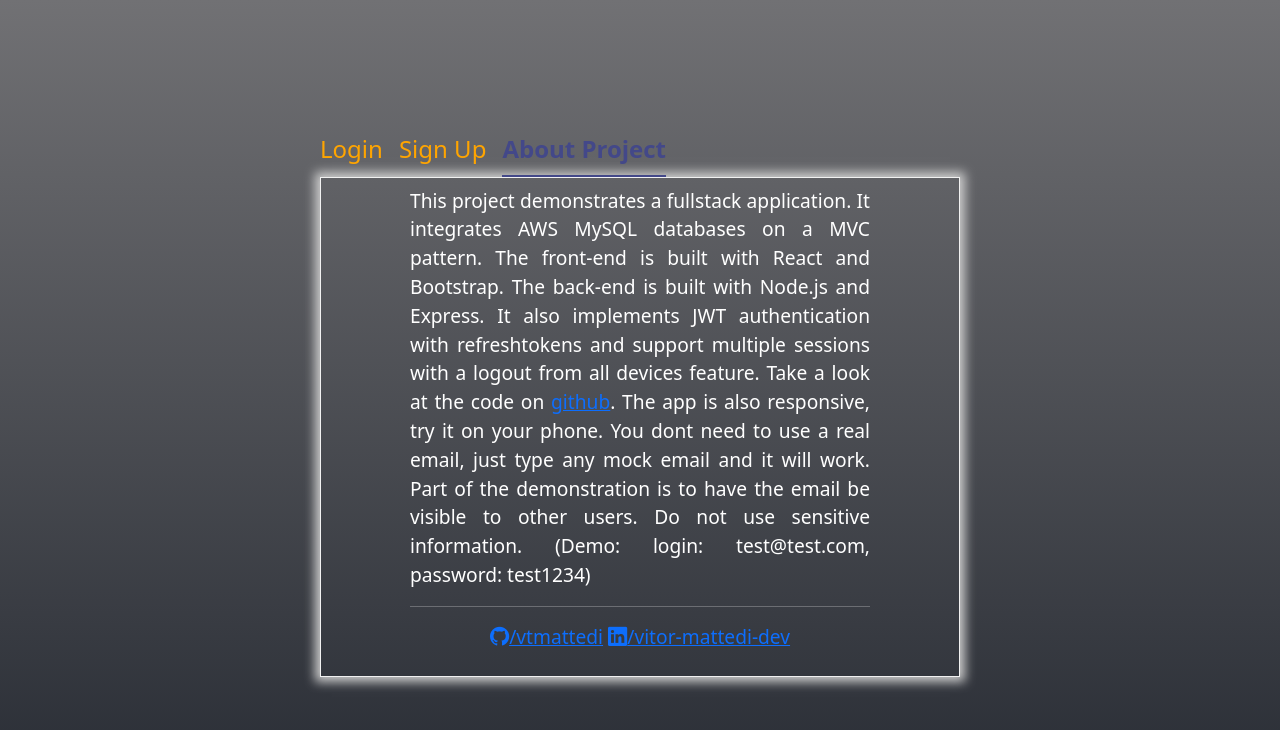
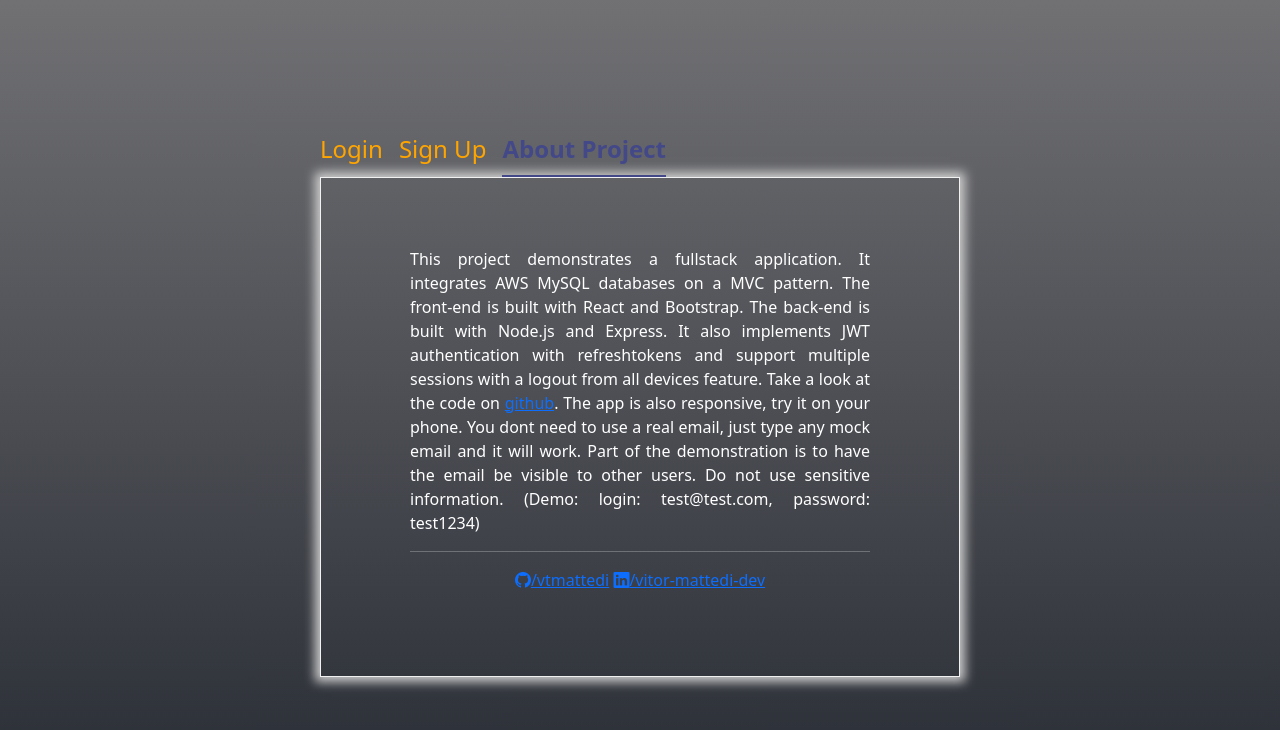
Before and after one commit to vtmattedi/fullstackAwsFront, a React (Create React App) app: page /login in a window 1280 px wide. Both pictures are taken after a click on the button "About Project". Shown: the top 730 px of the page. Built offline with nearby package versions, Linux system fonts and the light colour scheme; no server answers; a web font is replaced by a local one.

Commit message:
disbale post on empty posts, about has smaller font

```diff
--- a/src/Components/AboutMe.tsx
+++ b/src/Components/AboutMe.tsx
@@ -18,7 +18,7 @@ const AboutMe: React.FC = () => {
                 <div>
                     <p style={
                         {
-                            fontSize: '1.2rem',
+                            fontSize: '1rem',
                             textAlign: 'justify',
                             padding: '10px',
                         }
--- a/src/Components/PostModal.tsx
+++ b/src/Components/PostModal.tsx
@@ -73,6 +73,7 @@ const PostModal: React.FC<PostModalProps> = ({ show, handleClose, post, onPost,
                     Cancel
                 </Button>
                 <Button variant="primary" onClick={Post}
+                    disabled={title.length === 0 || content.length === 0}
                     style={{
                         fontWeight: 'bold',
                         minWidth: '100px'
```
